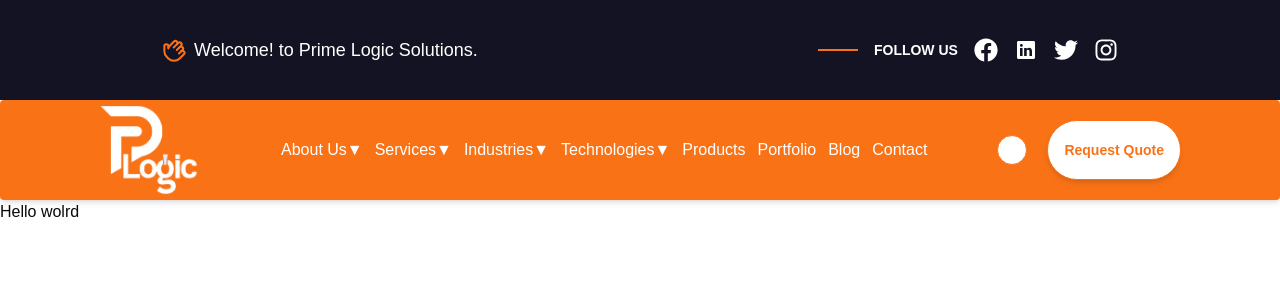
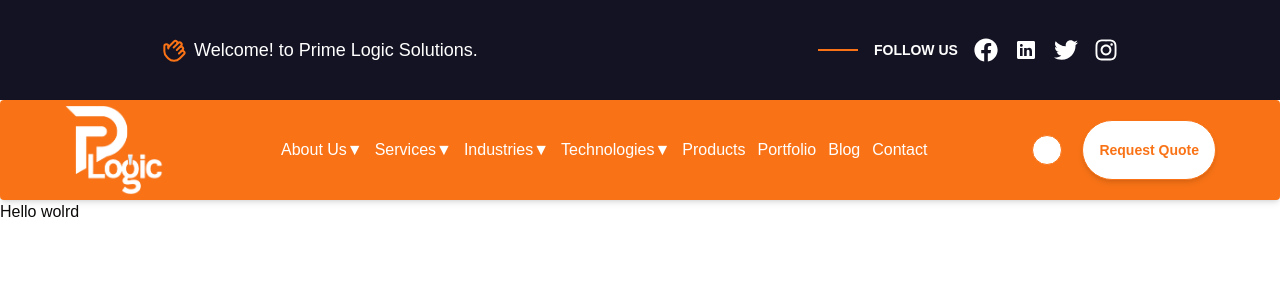
Before and after one commit to mr-zlaam/primelogicsolutions-client, a Next.js app: page / in a window 1280 px wide. Shown: the top 300 px of the page. Built offline with nearby package versions, Linux system fonts and the light colour scheme.

Commit message:
refactor: Refactor the code

```diff
--- a/src/app-components/secondary-navbar/index.tsx
+++ b/src/app-components/secondary-navbar/index.tsx
@@ -33,7 +33,7 @@ const SecondaryNavbar: React.FC<MultiLevelMenuProps> = ({ items }) => {
   };
 
   return (
-    <header className="bg-primary lg:max-w-screen-xl mx-auto flex items-center justify-between w-full lg:justify-around h-[100px] shadow-md px-16 rounded-sm ">
+    <header className="bg-primary lg:max-w-screen-xl mx-auto flex items-center justify-between w-full  h-[100px] shadow-md px-16 rounded-sm ">
       <Link
         href={"/"}
         className="">
--- a/src/app-components/secondary-navbar/navbar-components/requestQuoteButton.tsx
+++ b/src/app-components/secondary-navbar/navbar-components/requestQuoteButton.tsx
@@ -1,6 +1,5 @@
 import { Abutton } from "@/components/ui/a-button";
 import React from "react";
-
 function RequestQuoteButton() {
   return (
     <Abutton
--- a/src/app/layout.tsx
+++ b/src/app/layout.tsx
@@ -4,6 +4,7 @@ import "./globals.css";
 import "@/styles/customStyles.css";
 import NextTopLoader from "nextjs-toploader";
 import Preloader from "@/app-components/preloader/Preloader";
+
 const geistSans = localFont({
   src: "./fonts/GeistVF.woff",
   variable: "--font-geist-sans",
```
Also changed, not shown: 1 other file (tests, documents, lock files or other folders).
